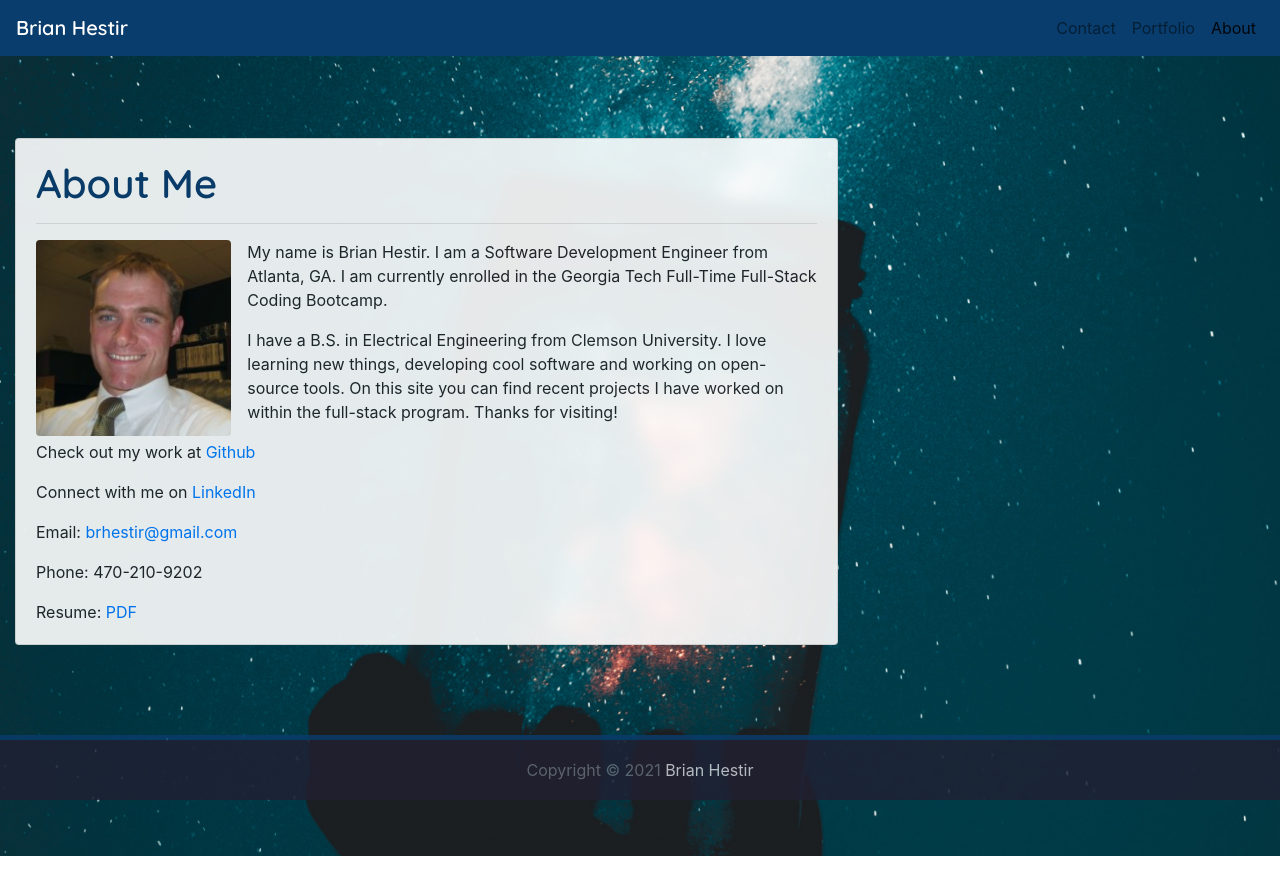
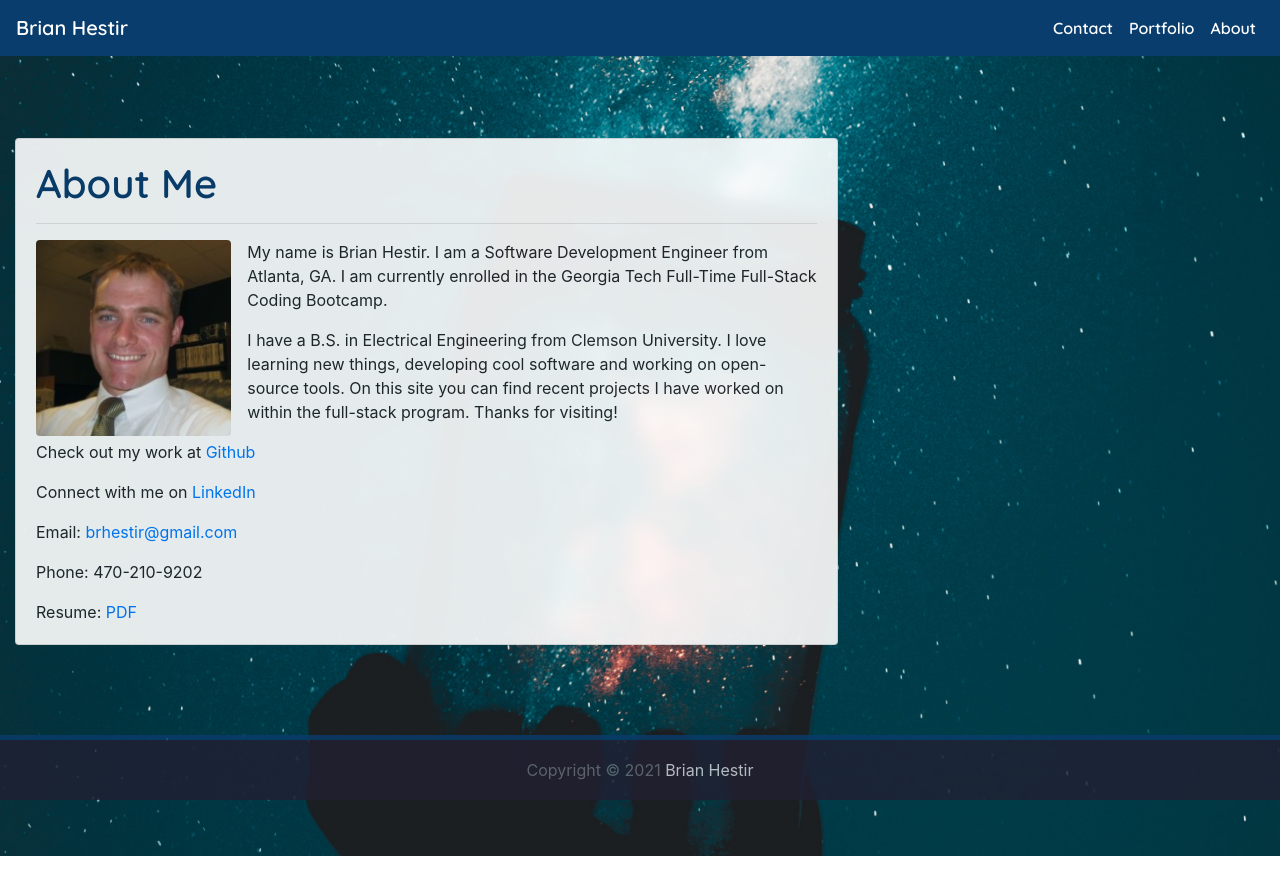
Before and after one commit to brhestir/my-portfolio, a plain HTML site: page index.html in a window 1280 px wide. Drawn offline with nearby package versions, Linux system fonts and the light colour scheme.

Commit message:
Updated link color and font styling

```diff
--- a/assets/css/style.css
+++ b/assets/css/style.css
@@ -95,6 +95,11 @@ body {
     color: darkgray;
 }
 
+nav .navbar-nav li a {
+    color: white !important;
+    font-family: 'Quicksand', serif;
+}
+
 /* Navbar background-color theme styling */
 .bg-theme-white {
     background-color: var(--navbar-color);
```
